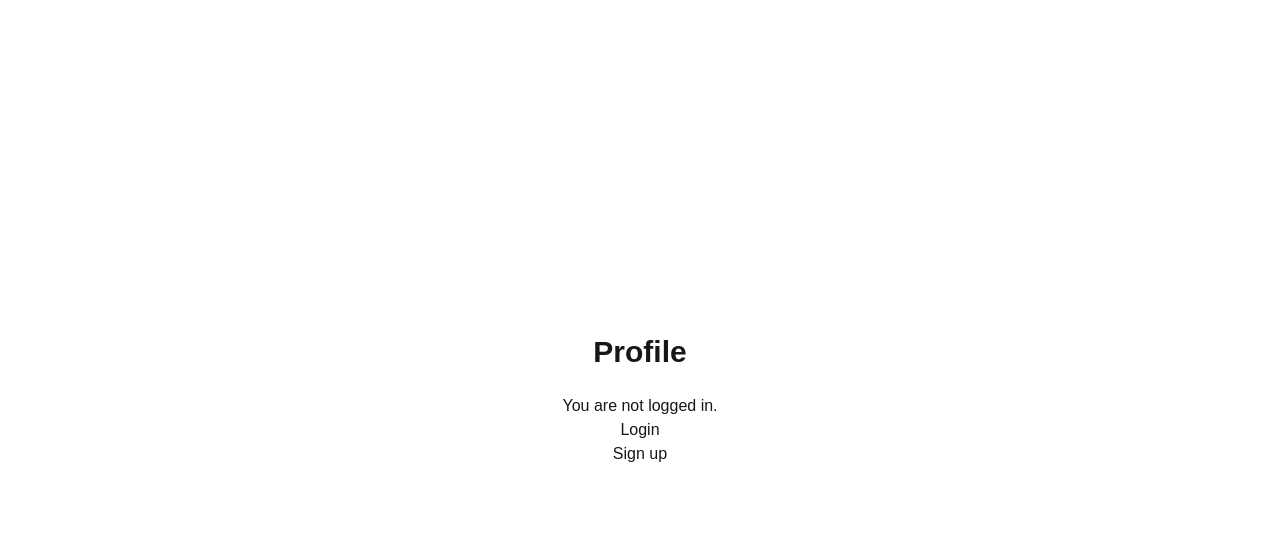
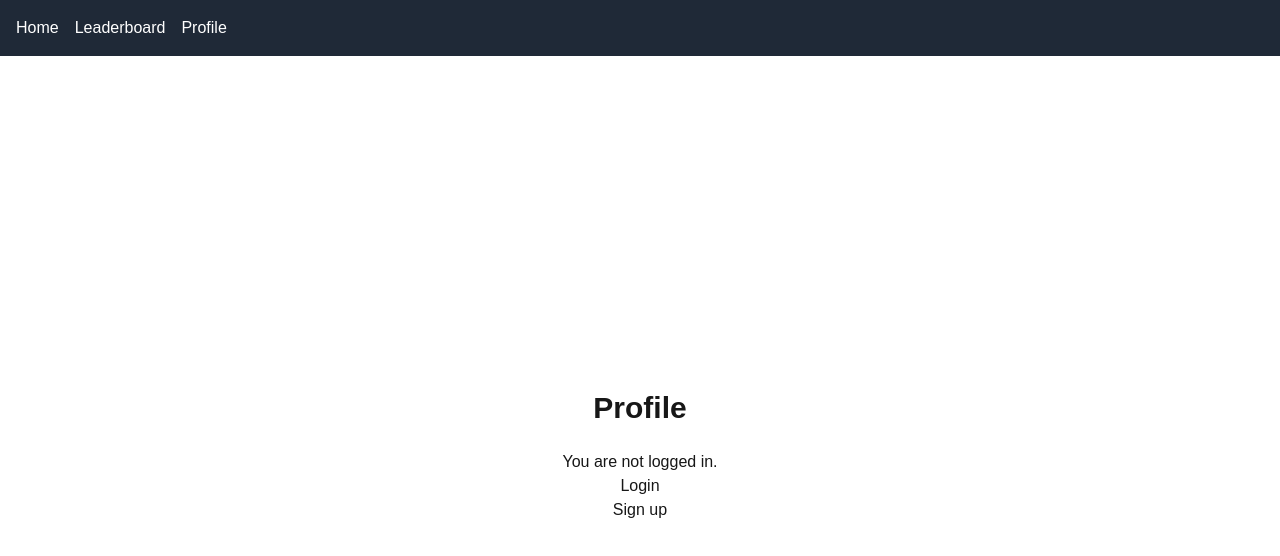
Before and after one commit to Joyce110624/capstone-project, a Next.js app: page /profile in a window 1280 px wide. Shown: the top 556 px of the page. Built offline with nearby package versions, Linux system fonts and the light colour scheme; no server answers.

Commit message:
display of Navbar error fixed

```diff
--- a/app/(game)/leaderboard/page.tsx
+++ b/app/(game)/leaderboard/page.tsx
@@ -1,6 +1,10 @@
 import Navbar from "@/components/navbar";
-export default function Leaderboard() {
+import Leaderboard from "@/components/LeaderBoard";
+export default function leaderboard() {
     return(
+        <>
+        <Navbar/>
         <div>Leaderboard</div>
+        </>
     );
 }
--- a/app/(game)/play/page.tsx
+++ b/app/(game)/play/page.tsx
@@ -7,6 +7,7 @@ const SelectionPage = () => {
   return (
     <RequireAuth>
     <div>Select environment and level</div>
+  <Navbar />
     </RequireAuth>
   );
 };
--- a/app/(game)/profile/page.tsx
+++ b/app/(game)/profile/page.tsx
@@ -8,7 +8,7 @@ import { getStorage, ref, uploadBytes, getDownloadURL } from "firebase/storage";
 import { setDoc, doc } from "firebase/firestore"; // To store the image URL
 import { app } from "@/firebase/firebaseConfig"; // Your Firebase config
 import { getFirestore } from "firebase/firestore";
-import Navbar from "@/components/navbar";
+import Navbar from "@/components/navbar"; // Navbar is imported
 
 const ProfilePage = () => {
   const { user } = useAuth();
@@ -58,6 +58,8 @@ const ProfilePage = () => {
   };
 
   return (
+    <>
+      <Navbar /> {/* Include Navbar here */}
       <div className="flex flex-col items-center justify-center min-h-screen">
         <h2 className="text-3xl font-bold mb-6">Profile</h2>
         {user ? (
@@ -98,6 +100,7 @@ const ProfilePage = () => {
           </>
         )}
       </div>
+    </>
   );
 };
 
--- a/app/layout.jsx
+++ b/app/layout.jsx
@@ -1,6 +1,5 @@
 import { AuthProvider } from "@/context/AuthContext";
 import "./globals.css";
-import navbar from "@/components/navbar";
 
 export const metadata = {
   title: "Create Next App",
--- a/app/page.jsx
+++ b/app/page.jsx
@@ -1,5 +1,4 @@
 "use client"; // Add this line to mark the component as a client component
-import Navbar from "@/components/navbar";
 
 import { useAuth } from "@/context/AuthContext";
 import { useEffect, useState } from "react";
--- a/components/LeaderBoard.tsx
+++ b/components/LeaderBoard.tsx
@@ -17,9 +17,10 @@ const Leaderboard = () => {
   }, []);
 
   return (
+    <>
     <div className="p-4">
       <h2 className="text-2xl font-bold mb-4">Leaderboard</h2>
-      <ul>
+     <ul>
         {players.map((player, index) => (
           <li key={index} className="mb-2">
             {index + 1}. {player.email} - {player.coins} coins
@@ -27,6 +28,7 @@ const Leaderboard = () => {
         ))}
       </ul>
     </div>
+  </>
   );
 };
 
--- a/components/navbar.tsx
+++ b/components/navbar.tsx
@@ -9,7 +9,7 @@ const Navbar = () => {
       <div>
         <Link href="/play" className="mr-4">Home</Link>
         <Link href="/leaderboard" className="mr-4">Leaderboard</Link>
-        <Link href="/profile" className="mr-4">Profile</Link>
+        <Link href="/profile" className="mr-4 text-white">Profile</Link>
       </div>
       <div>
       </div>
```
Lines whose indentation alone changed are shown as unchanged.
